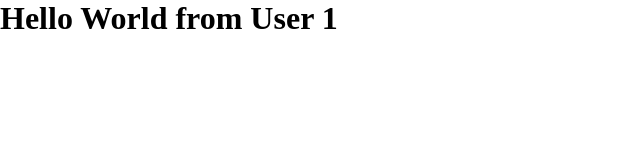
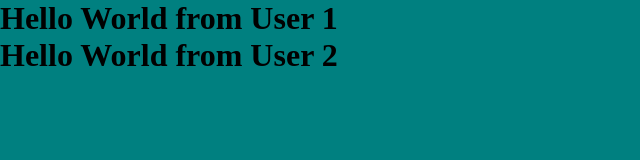
Before and after one commit to Asadullohbek05/Loyiha-1, a plain HTML site: page index.html in a window 1280 px wide. Shown: the whole page, without its empty margins (0-640 px from the left). Drawn offline with Linux system fonts and the light colour scheme.

Commit message:
Added images folder and body styles

```diff
--- a/index.html
+++ b/index.html
@@ -9,6 +9,7 @@
 <body>
 
     <h1>Hello World from User 1</h1>
+    <h1>Hello World from User 2</h1>
 
 </body>
 </html>
--- a/style.css
+++ b/style.css
@@ -1,5 +1,9 @@
-*{
-    margin: 0;
-    padding: 0;
-    box-sizing: border-box;
+* {
+  margin: 0;
+  padding: 0;
+  box-sizing: border-box;
 }
+
+body {
+  background-color: teal;
+}
```
Also changed, not shown: 1 other file.
